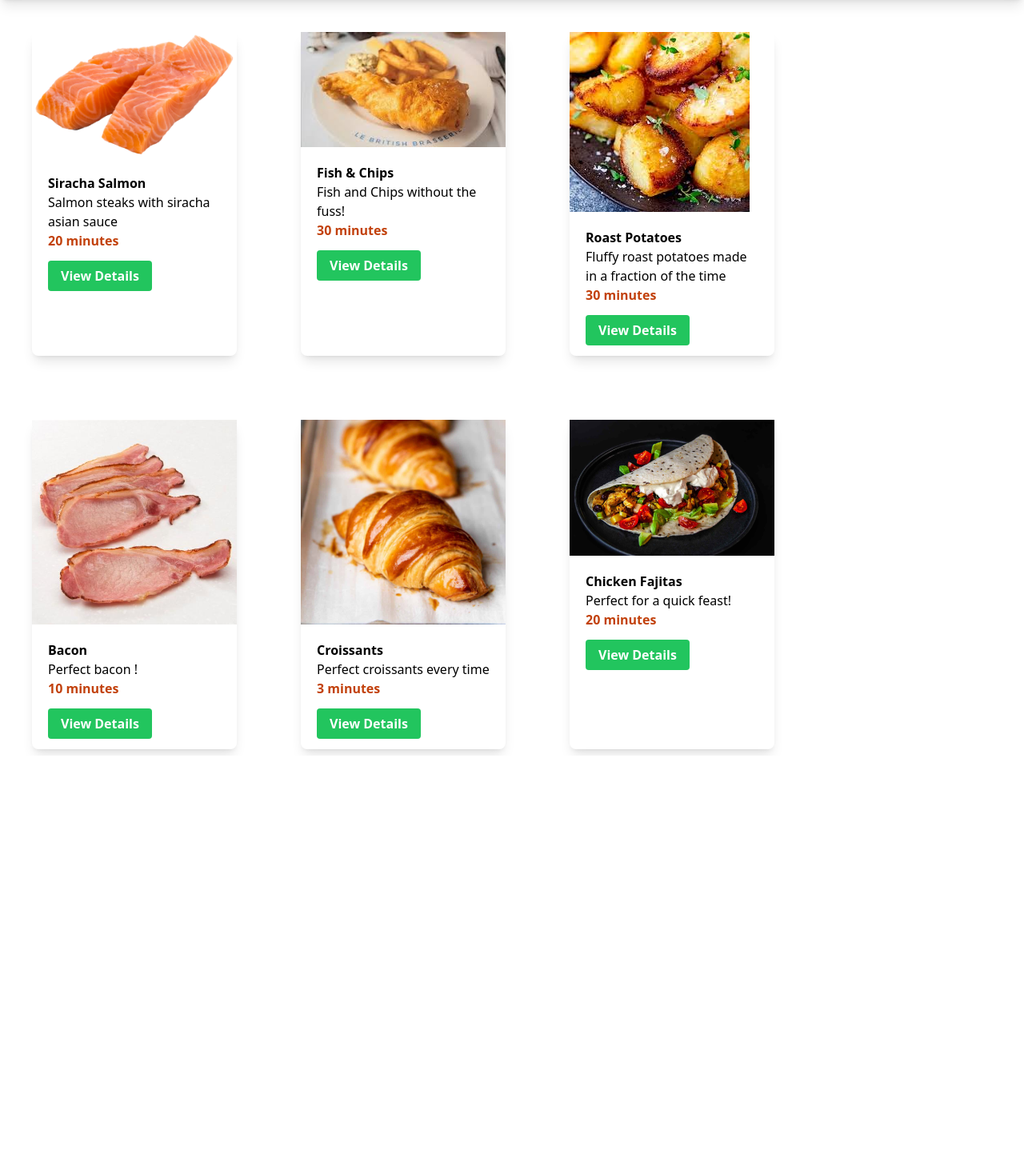
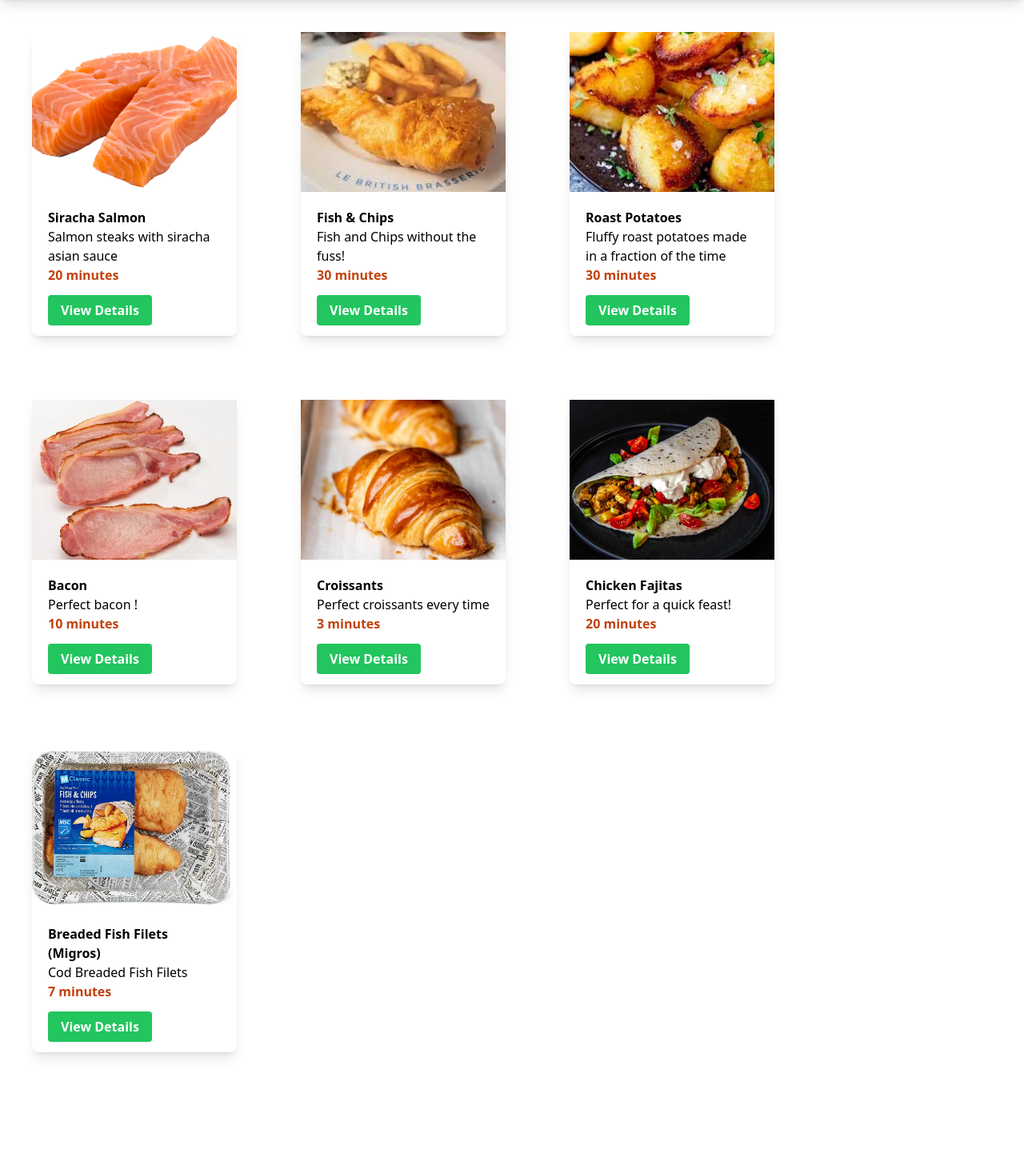
Before and after one commit to Kempy4563/airfryer, a Django app: page / in a window 1280 px wide. Shown: the part 72-1524 px from the top of the page at 80% size. After the commit the page ends 1395 px from the top, so only its background shows below. Run offline with Django 5.2, Linux system fonts and the light colour scheme; data comes from the database, SQL or seed files in the repository; some libraries are stand-ins or nearby versions.

Commit message:
stlye setting to make images same size

```diff
--- a/airfryer_recipes/airfryer_app/templates/airfryer_app/index.html
+++ b/airfryer_recipes/airfryer_app/templates/airfryer_app/index.html
@@ -5,12 +5,12 @@
 
 
 
-  <div class="product-container main-content flex flex-wrap justify-content-center">
+  <div class="product-container main-content flex flex-wrap justify-content-center" >
 
     {% for recipe in recipes %}
       <div class="product shadow-lg w-1/5 rounded-lg m-10">
         <div class="product-image">
-          <img src="{{ recipe.image.url }}" alt="">
+          <img src="{{ recipe.image.url }}" alt="" class="recipe-image">
         </div>
 
         <div class="p-5">
@@ -34,4 +34,13 @@
       {% endif %}
     {% endfor %}
   </div>
+
+  <style>
+    .recipe-image {
+      width: 300px; /* Set the width to a fixed value */
+      height: 200px; /* Set the height to a fixed value */
+      object-fit: cover; /* Scale the image to fit the container */
+    }
+  </style>
+
 {% endblock %}
```
Also changed, not shown: airfryer_recipes/airfryer_recipes/settings.py (+4 -11 lines).
